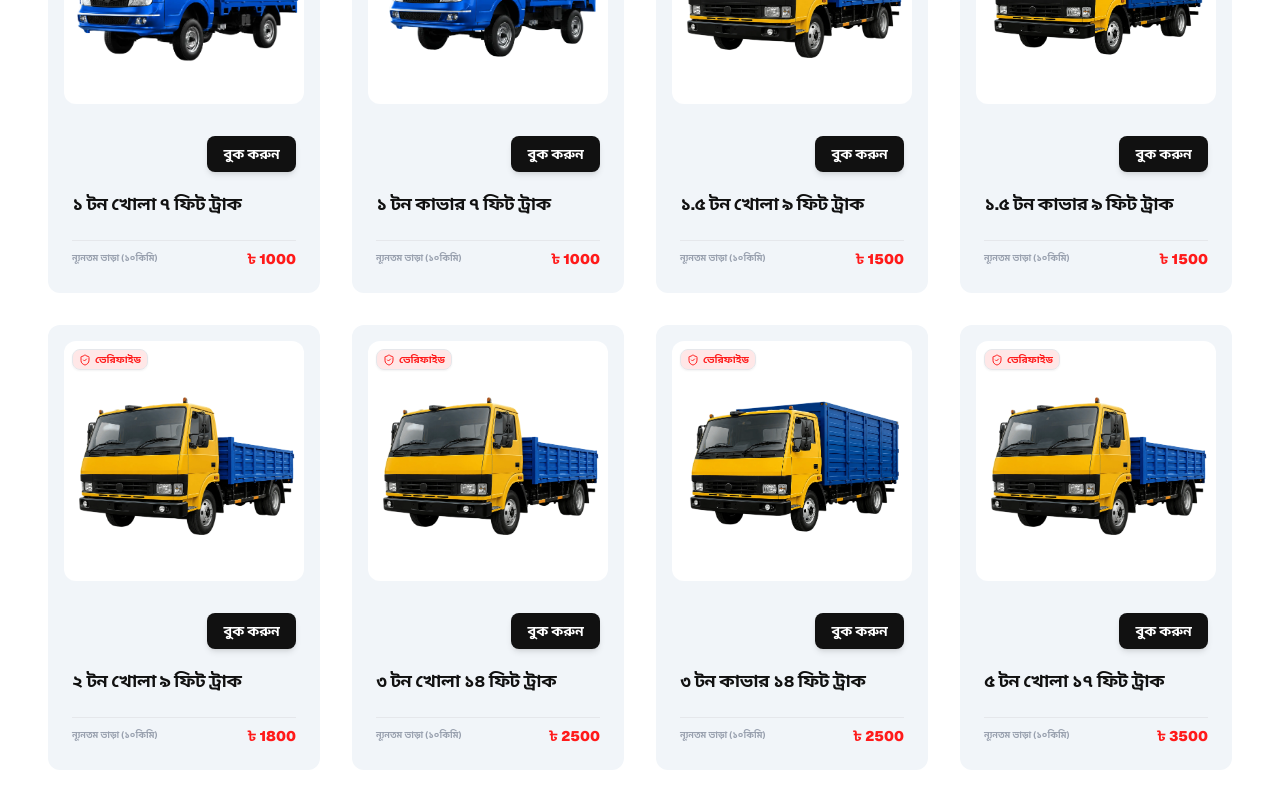
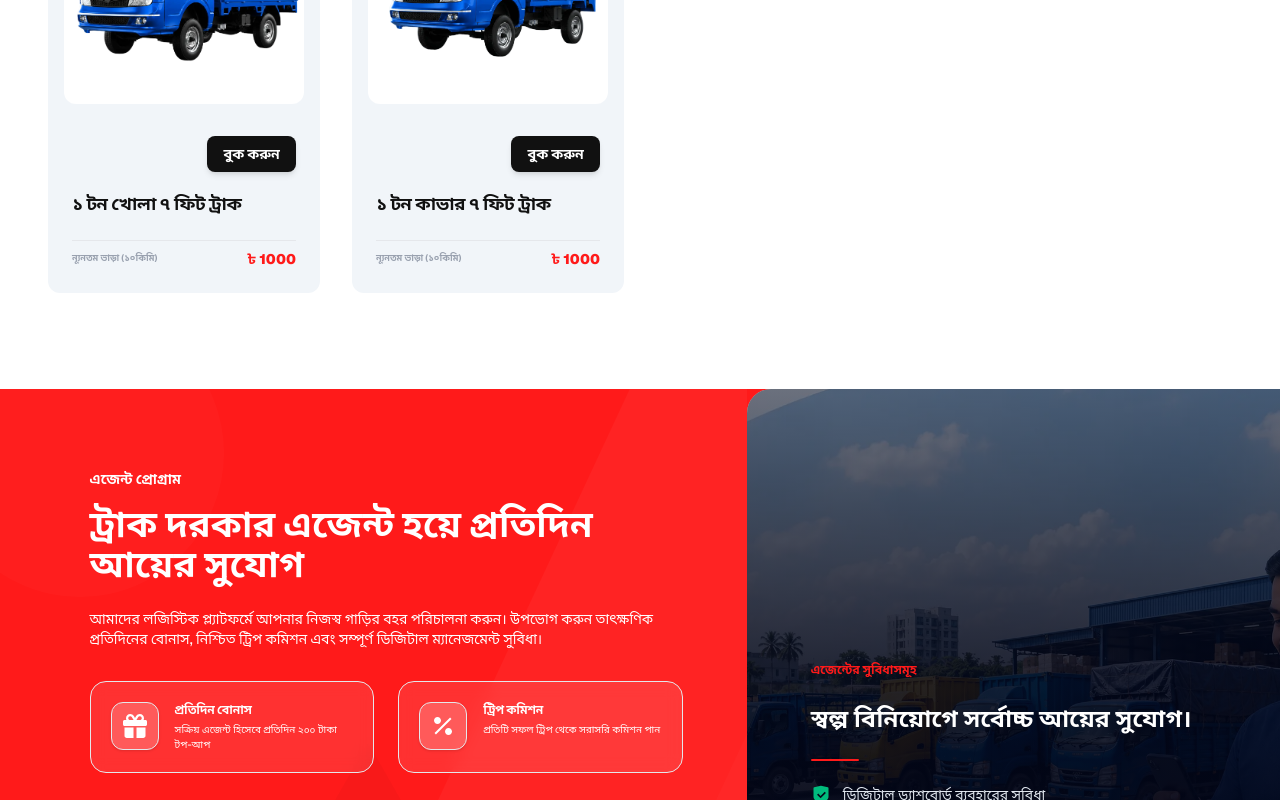
Before and after one commit to ashrafalve404/truckdorkar, a Next.js app: page / in a window 1280 px wide. Shown: the part 5760-6560 px from the top of the page. Built offline with nearby package versions, Linux system fonts and the light colour scheme; no server answers.

Commit message:
trucksfor fallbacks

```diff
--- a/app/bookings/new/page.tsx
+++ b/app/bookings/new/page.tsx
@@ -320,6 +320,8 @@ function BookingContent() {
     ];
 
     const STATIC_ICONS: Record<string, string> = {
+        T1_OPEN_7FT: "/icons/1ton7feeticon.webp",
+        T1_COVER_7FT: "/icons/1ton7feetcovericon.webp",
         T1_OPEN_7_9FT: "/icons/1ton7feeticon.webp",
         T1_COVER_7_9FT: "/icons/1ton7feetcovericon.webp",
         T1_5_OPEN_10_12FT: "/icons/1.5ton9feeticon.webp",
@@ -350,10 +352,8 @@ function BookingContent() {
     };
 
     const FALLBACK_TYPES = [
-        { value: "T1_OPEN_7_9FT", label: t("1 Ton Open 7 Ft", "১ টন খোলা ৭ ফিট ট্রাক"), icon: STATIC_ICONS.T1_OPEN_7_9FT },
-        { value: "T1_COVER_7_9FT", label: t("1 Ton Cover 7 Ft", "১ টন কাভার ৭ ফিট ট্রাক"), icon: STATIC_ICONS.T1_COVER_7_9FT },
-        { value: "T3_OPEN_16_14FT", label: t("3 Ton Open 14/16 Ft", "৩ টন খোলা ১৪/১৬ ফিট ট্রাক"), icon: STATIC_ICONS.T3_OPEN_16_14FT },
-        { value: "T3_COVER_16_14FT", label: t("3 Ton Cover 14/16 Ft", "৩ টন কাভার ১৪/১৬ ফিট ট্রাক"), icon: STATIC_ICONS.T3_COVER_16_14FT },
+        { value: "T1_OPEN_7FT", label: t("1 Ton Open 7 Ft", "১ টন খোলা ৭ ফিট ট্রাক"), icon: STATIC_ICONS.T1_OPEN_7FT },
+        { value: "T1_COVER_7FT", label: t("1 Ton Cover 7 Ft", "১ টন কাভার ৭ ফিট ট্রাক"), icon: STATIC_ICONS.T1_COVER_7FT },
     ];
 
     const truckTypes = (dynamicFares.length > 0
--- a/components/sections/booking-widget.tsx
+++ b/components/sections/booking-widget.tsx
@@ -64,8 +64,6 @@ export function BookingWidget() {
     const FALLBACK_TRUCKS = [
         { value: "T1_OPEN_7FT", en: "1 Ton Open 7 Ft", bn: "১ টন খোলা ৭ ফিট ট্রাক", icon: STATIC_TRUCK_ICONS.T1_OPEN_7FT },
         { value: "T1_COVER_7FT", en: "1 Ton Cover 7 Ft", bn: "১ টন কাভার ৭ ফিট ট্রাক", icon: STATIC_TRUCK_ICONS.T1_COVER_7FT },
-        { value: "T3_OPEN_16_14FT", en: "3 Ton Open 14/16 Ft", bn: "৩ টন খোলা ১৪/১৬ ফিট ট্রাক", icon: "/icons/3ton12feeticon.webp" },
-        { value: "T3_COVER_16_14FT", en: "3 Ton Cover 14/16 Ft", bn: "৩ টন কাভার ১৪/১৬ ফিট ট্রাক", icon: "/icons/3ton12feetcovericon.webp" },
     ];
 
     const [dynamicTrucks, setDynamicTrucks] = useState<any[]>([]);
--- a/components/sections/fleet.tsx
+++ b/components/sections/fleet.tsx
@@ -45,12 +45,6 @@ export function Fleet() {
     const fallbacks: TruckFareInfo[] = [
         { id: "T1_OPEN_7FT", nameEn: "1 Ton Open 7 Ft Truck", nameBn: "১ টন খোলা ৭ ফিট ট্রাক", minFare10km: 1000 },
         { id: "T1_COVER_7FT", nameEn: "1 Ton Cover 7 Ft Truck", nameBn: "১ টন কাভার ৭ ফিট ট্রাক", minFare10km: 1000 },
-        { id: "T1_5_OPEN_9FT", nameEn: "1.5 Ton Open 9 Ft Truck", nameBn: "১.৫ টন খোলা ৯ ফিট ট্রাক", minFare10km: 1500 },
-        { id: "T1_5_COVER_9FT", nameEn: "1.5 Ton Cover 9 Ft Truck", nameBn: "১.৫ টন কাভার ৯ ফিট ট্রাক", minFare10km: 1500 },
-        { id: "T2_OPEN_9FT", nameEn: "2 Ton Open 9 Ft Truck", nameBn: "২ টন খোলা ৯ ফিট ট্রাক", minFare10km: 1800 },
-        { id: "T3_OPEN_14FT", nameEn: "3 Ton Open 14 Ft Truck", nameBn: "৩ টন খোলা ১৪ ফিট ট্রাক", minFare10km: 2500 },
-        { id: "T3_COVER_14FT", nameEn: "3 Ton Cover 14 Ft Truck", nameBn: "৩ টন কাভার ১৪ ফিট ট্রাক", minFare10km: 2500 },
-        { id: "T5_OPEN_17FT", nameEn: "5 Ton Open 17 Ft Truck", nameBn: "৫ টন খোলা ১৭ ফিট ট্রাক", minFare10km: 3500 },
     ];
 
     const isSelectableForBooking = (item: { id?: string; nameEn?: string }) => {
```
